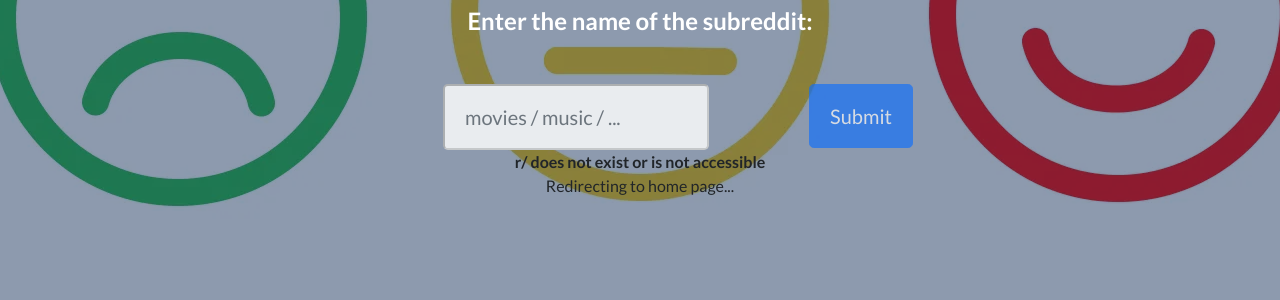
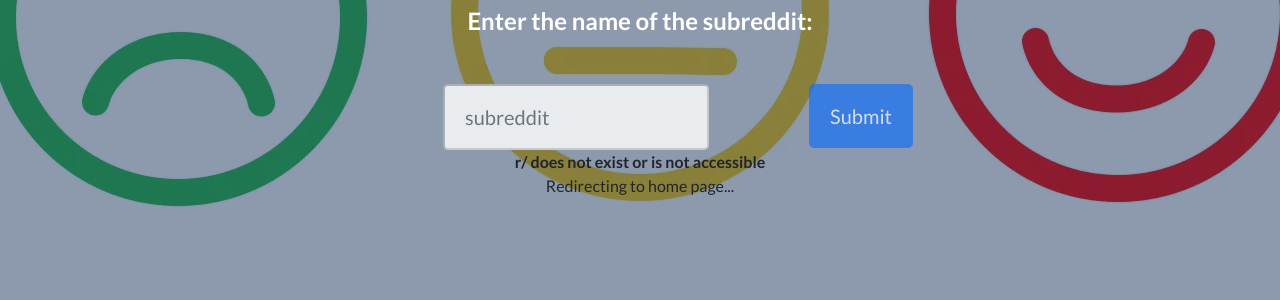
Before and after one commit to jamsep/Subreddit-Sentiment-Analysis-Flask-Web-App, a Flask app: page /error/ in a window 1280 px wide. Shown: the part 404-704 px from the top of the page. Run offline with Flask 2, Linux system fonts and the light colour scheme; some libraries are stand-ins or nearby versions.

Commit message:
changed placeholder

```diff
--- a/templates/error.html
+++ b/templates/error.html
@@ -2,7 +2,7 @@
 {% block content %}
 <div class="row">
     <div class="col">
-        <input class="form-control form-control-lg" type="text" name="user_input" placeholder="movies / music / ..." disabled>
+        <input class="form-control form-control-lg" type="text" name="user_input" placeholder="subreddit" disabled>
     </div>
     <div class="col-auto"><button class="btn btn-primary btn-lg disabled" id="submitButton" type="submit">Submit</button></div>
 </div>
```
